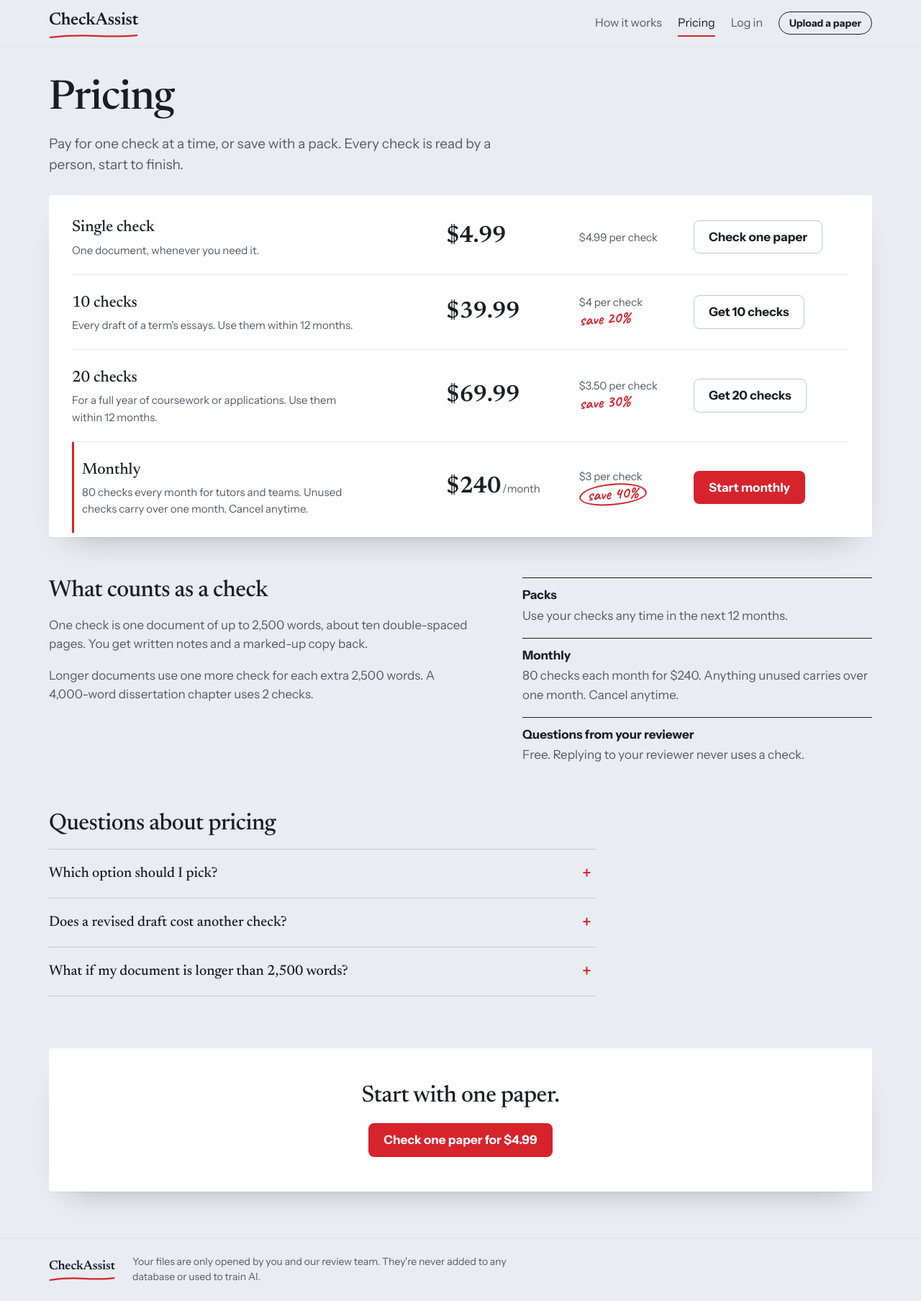
After one commit to EboMutele/checkassist, a Flask app: page /pricing in a window 1280 px wide. The commit adds this page. Shown: the whole page at 72% size. Run offline with Flask 3, Linux system fonts and the light colour scheme.

Commit message:
Pricing page, homepage pricing section and a self-checking price list
- app/pricing.py is the single source of plans and prices: single $4.99,
  10 checks $39.99, 20 checks $69.99, monthly $240 for 80 checks
  (per check $4.99 / $4 / $3.50 / $3: save 20 / 30 / 40%)
- One check = one document up to 2,500 words; longer documents use one
  check per extra 2,500; packs valid 12 months; monthly carries over 1 month
- /pricing: rate card in the red-pen style (handwritten savings, monthly
  circled), what counts as a check, pricing FAQ; all copy reads from the
  price list so it can't go stale
- Homepage: pricing section and "How much does it cost?" FAQ; nav link
- tests/test_pricing.py enforces a coherent ladder and shows why the
  first proposal (monthly only 1 point better than the 20-pack) failed

Payments are not connected yet; buttons lead to sign-up.

Co-Authored-By: Claude Opus 5.5 <noreply@anthropic.com>
Claude-Session: https://claude.ai/code/session_01GJL5ubnVtQac6agzVqScnM

```diff
--- a/app/static/style.css
+++ b/app/static/style.css
@@ -443,3 +443,55 @@ table.queue { width: 100%; border-collapse: collapse; background: var(--paper);
 .timer.is-paused .timer-progress { stroke: var(--rule-strong); }
 .timer.is-paused .timer-time { color: var(--ink-2); }
 .timer-copy a { font-weight: 600; }
+
+/* ---------- pricing: a printed rate card, marked up in red pen ---------- */
+.pricing-head { max-width: 720px; margin: 24px 0 28px; }
+.pricing-head h1 { font-size: clamp(2.4rem, 1.8rem + 2.4vw, 3.5rem); line-height: 1.05; margin-bottom: .3em; }
+.rate-card { padding: 6px clamp(16px, 3vw, 32px); margin-bottom: 56px; }
+.rates { width: 100%; border-collapse: collapse; }
+.rates th, .rates td { padding: 22px 12px; text-align: left; vertical-align: middle; font-weight: 400; }
+.rates tr + tr th, .rates tr + tr td { border-top: 1px solid var(--rule); }
+.rates th { padding-left: 0; }
+.rate-name { display: block; font-family: var(--serif); font-size: 1.375rem; font-weight: 500; }
+.rate-blurb { display: block; color: var(--ink-2); font-size: .9375rem; max-width: 40ch; margin-top: 2px; }
+.rate-price { white-space: nowrap; }
+.rate-amount { font-family: var(--serif); font-size: 2rem; font-weight: 600; letter-spacing: -.01em; font-variant-numeric: tabular-nums; }
+.rate-period { color: var(--ink-2); font-size: .9375rem; margin-left: 2px; }
+.rate-unit { color: var(--ink-2); font-size: .9375rem; white-space: nowrap; }
+.rate-unit > span:first-child { display: block; }
+.rate-save { display: inline-block; font-family: var(--hand); font-weight: 700; font-size: 1.4rem; line-height: 1.1; color: var(--red); transform: rotate(-4deg); transform-origin: left center; margin-top: 2px; }
+.rate-monthly .rate-save { padding: 0 9px 1px; border: 2px solid var(--red); border-radius: 52% 46% 55% 44% / 58% 52% 48% 44%; }
+.rate-action { text-align: right; padding-right: 0 !important; }
+.rate-action .btn { white-space: nowrap; min-width: 150px; }
+.rate-monthly th { box-shadow: inset 3px 0 0 var(--red); padding-left: 14px; }
+.rate-card-compact { margin-bottom: 0; }
+.rate-card-compact .rates th, .rate-card-compact .rates td { padding: 14px 10px; }
+.rate-card-compact .rate-name { font-size: 1.1875rem; }
+.rate-card-compact .rate-amount { font-size: 1.5rem; }
+.rate-card-compact .rate-save { font-size: 1.25rem; }
+
+.pricing-teaser { display: grid; gap: 28px; align-items: center; margin-bottom: 72px; }
+.pricing-teaser-copy p { color: var(--ink-2); max-width: 36em; }
+.pricing-explain { display: grid; gap: 28px; margin-bottom: 64px; }
+.pricing-explain p { color: var(--ink-2); max-width: 38em; }
+.pricing-facts { margin: 0; display: grid; gap: 18px; }
+.pricing-facts div { border-top: 1.5px solid var(--ink); padding-top: 10px; }
+.pricing-facts dt { font-weight: 700; margin-bottom: 2px; }
+.pricing-facts dd { margin: 0; color: var(--ink-2); }
+
+@media (max-width: 719px) {
+  .rates, .rates tbody, .rates tr { display: block; }
+  .rates tr { display: grid; grid-template-columns: minmax(0, 1fr) auto; align-items: end; gap: 4px 12px; padding: 18px 0; }
+  .rates tr + tr { border-top: 1px solid var(--rule); }
+  .rates th, .rates td { padding: 0 !important; border: 0 !important; }
+  .rates th { grid-column: 1 / -1; }
+  .rate-monthly { box-shadow: inset 3px 0 0 var(--red); padding-left: 12px !important; }
+  .rate-monthly th { box-shadow: none; }
+  .rate-unit { text-align: right; }
+  .rate-action { grid-column: 1 / -1; margin-top: 10px; }
+  .rate-action .btn { width: 100%; }
+}
+@media (min-width: 960px) {
+  .pricing-teaser { grid-template-columns: minmax(0, .8fr) minmax(0, 1.2fr); gap: 56px; }
+  .pricing-explain { grid-template-columns: minmax(0, 1.1fr) minmax(0, .9fr); gap: 64px; }
+}
--- a/app/templates/base.html
+++ b/app/templates/base.html
@@ -37,7 +37,7 @@
           </form>
         {% else %}
           <a href="{{ url_for('portal.index') }}#how" class="nav-optional">How it works</a>
-          <a href="{{ url_for('portal.index') }}#questions" class="nav-optional">Questions</a>
+          <a href="{{ url_for('portal.pricing_page') }}" {% if request.endpoint == 'portal.pricing_page' %}aria-current="page"{% endif %}>Pricing</a>
           <a href="{{ url_for('auth.login') }}" {% if request.endpoint == 'auth.login' %}aria-current="page"{% endif %}>Log in</a>
           <a href="{{ url_for('auth.register') }}" class="btn btn-small btn-outline">Upload a paper</a>
         {% endif %}
--- a/app/templates/macros.html
+++ b/app/templates/macros.html
@@ -84,3 +84,35 @@
 {% elif t.state == 'done' %}<span class="due {{ 'due-done' if t.on_time else 'due-slow' }}">Took {{ t.took }} min</span>
 {% else %}<span class="due">—</span>{% endif %}
 {%- endmacro %}
+
+{# Price list as a printed rate card, marked up in red pen. #}
+{% macro rate_card(plans, compact=false) -%}
+<div class="rate-card sheet {{ 'rate-card-compact' if compact }}">
+  <table class="rates">
+    <caption class="visually-hidden">Prices</caption>
+    <thead class="visually-hidden"><tr><th scope="col">Plan</th><th scope="col">Price</th><th scope="col">Per check</th>{% if not compact %}<th scope="col">Get it</th>{% endif %}</tr></thead>
+    <tbody>
+      {% for p in plans %}
+        <tr class="rate rate-{{ p.kind }}">
+          <th scope="row">
+            <span class="rate-name">{{ p.name }}</span>
+            {% if not compact %}<span class="rate-blurb">{{ p.blurb }}</span>{% endif %}
+          </th>
+          <td class="rate-price"><span class="rate-amount">{{ p.price }}</span>{% if p.period %}<span class="rate-period">{{ p.period }}</span>{% endif %}</td>
+          <td class="rate-unit">
+            <span>{{ p.per_check }} per check</span>
+            {% if p.savings %}<span class="rate-save">save {{ p.savings }}%</span>{% endif %}
+          </td>
+          {% if not compact %}
+            <td class="rate-action">
+              <a class="btn {{ 'btn-primary' if p.kind == 'monthly' else 'btn-quiet' }}" href="{{ url_for('auth.register') }}">
+                {%- if p.kind == 'single' %}Check one paper{% elif p.kind == 'monthly' %}Start monthly{% else %}Get {{ p.checks }} checks{% endif -%}
+              </a>
+            </td>
+          {% endif %}
+        </tr>
+      {% endfor %}
+    </tbody>
+  </table>
+</div>
+{%- endmacro %}
--- /dev/null
+++ b/app/templates/pricing.html
@@ -0,0 +1,50 @@
+{% extends "base.html" %}
+{% from "macros.html" import rate_card with context %}
+{% block title %}Pricing{% endblock %}
+{% block body_class %}landing{% endblock %}
+{% block content %}
+{% set monthly = plans|selectattr('kind', 'equalto', 'monthly')|first %}
+{% set pack = plans|selectattr('kind', 'equalto', 'pack')|first %}
+<header class="pricing-head">
+  <h1>Pricing</h1>
+  <p class="lede">Pay for one check at a time, or save with a pack. Every check is read by a person, start to finish.</p>
+</header>
+
+{{ rate_card(plans) }}
+
+<section class="pricing-explain" aria-labelledby="what-title">
+  <div>
+    <h2 id="what-title">What counts as a check</h2>
+    <p>One check is one document of up to {{ '{:,}'.format(words_per_check) }} words, about ten double-spaced pages. You get written notes and a marked-up copy back.</p>
+    <p>Longer documents use one more check for each extra {{ '{:,}'.format(words_per_check) }} words. A {{ '{:,}'.format(example_words) }}-word dissertation chapter uses {{ example_checks }} checks.</p>
+  </div>
+  <dl class="pricing-facts">
+    <div><dt>Packs</dt><dd>Use your checks any time in the next {{ pack_months }} months.</dd></div>
+    <div><dt>Monthly</dt><dd>{{ monthly.checks }} checks each month for {{ monthly.price }}. Anything unused carries over one month. Cancel anytime.</dd></div>
+    <div><dt>Questions from your reviewer</dt><dd>Free. Replying to your reviewer never uses a check.</dd></div>
+  </dl>
+</section>
+
+<section class="faq" aria-labelledby="pfaq-title">
+  <h2 id="pfaq-title">Questions about pricing</h2>
+  <div class="faq-list">
+    <details>
+      <summary>Which option should I pick?</summary>
+      <p>If you only need one paper read, a single check. If you'll want each draft checked this term, {{ pack.checks }} checks saves you {{ pack.savings }}% on every one. The monthly plan suits tutors, writing centres and teams that send papers every week.</p>
+    </details>
+    <details>
+      <summary>Does a revised draft cost another check?</summary>
+      <p>Yes. Each upload is read in full, so each upload uses a check.</p>
+    </details>
+    <details>
+      <summary>What if my document is longer than {{ '{:,}'.format(words_per_check) }} words?</summary>
+      <p>It uses one check for every {{ '{:,}'.format(words_per_check) }} words or part of it, so a {{ '{:,}'.format(example_words) }}-word chapter uses {{ example_checks }}.</p>
+    </details>
+  </div>
+</section>
+
+<section class="closing sheet" aria-labelledby="pclosing-title">
+  <h2 id="pclosing-title">Start with one paper.</h2>
+  <a class="btn btn-primary" href="{{ url_for('auth.register') }}">Check one paper for {{ single_price }}</a>
+</section>
+{% endblock %}
--- a/app/user_views.py
+++ b/app/user_views.py
@@ -9,6 +9,7 @@ from flask import (
 from .auth import home_for, login_required
 from .db import execute, get_db, query, utcnow
 from .helpers import FIRST_SENT_SQL, OPEN_STATUSES, load_timings, status_events_of, timing
+from . import pricing
 from .notify import notify_admins
 from .security import INLINE_PREVIEW_TYPES, validate_upload
 from .storage import get_storage
@@ -62,7 +63,25 @@ def own_submission_or_404(sub_id):
 def index():
     if g.user:
         return redirect(home_for(g.user))
-    return render_template("index.html")
+    return render_template("index.html", plans=pricing.plans_for_display(), **_pricing_context())
+
+
+def _pricing_context():
+    return {
+        "words_per_check": pricing.WORDS_PER_CHECK,
+        "single_price": pricing.money(pricing.PLANS[0].price),
+        "lowest_per_check": pricing.lowest_per_check(),
+        "pack_months": pricing.PACK_VALID_MONTHS,
+    }
+
+
+@bp.route("/pricing")
+def pricing_page():
+    example_words = 4000
+    return render_template(
+        "pricing.html", plans=pricing.plans_for_display(), example_words=example_words,
+        example_checks=pricing.checks_for_words(example_words), **_pricing_context(),
+    )
 
 
 @bp.route("/dashboard")
```
Also changed, not shown: app/pricing.py (added, +98 -0 lines), app/templates/index.html (+15 -1 lines), tests/test_pricing.py (added, +48 -0 lines), README.md.
